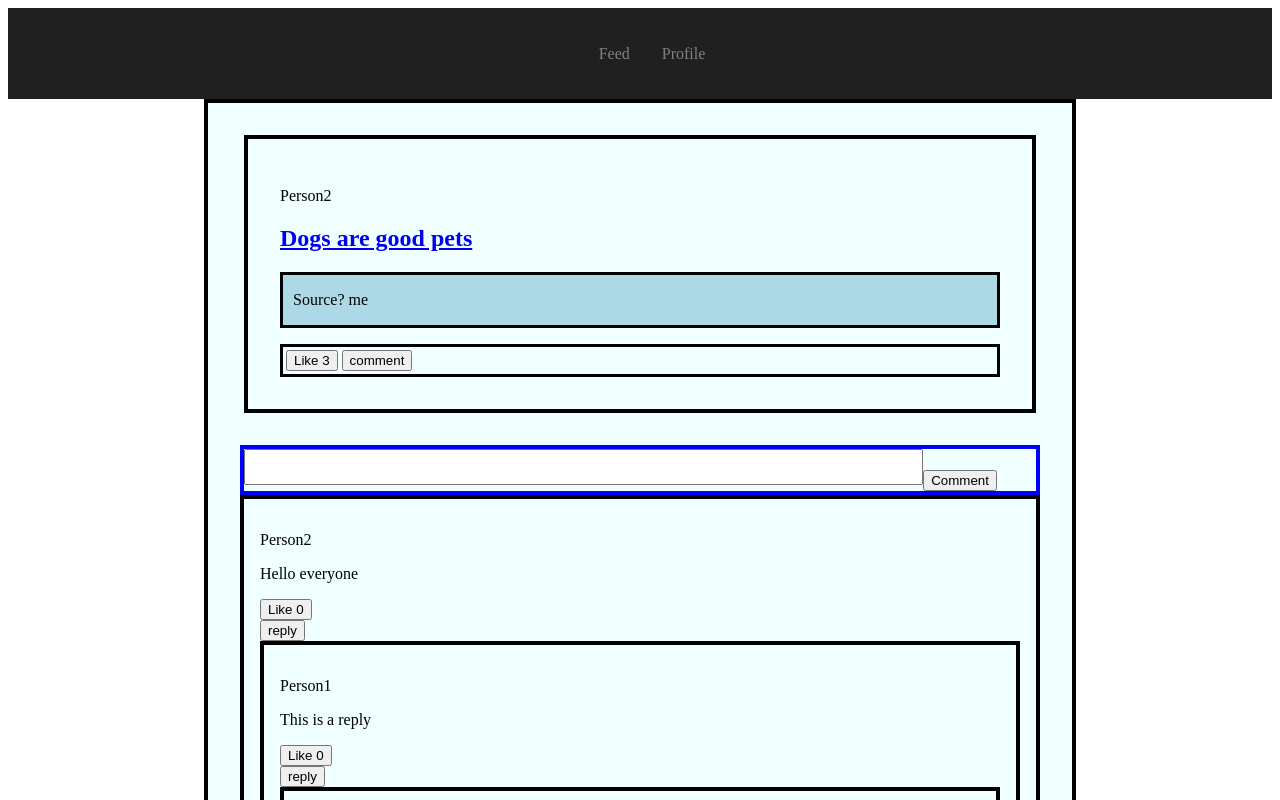
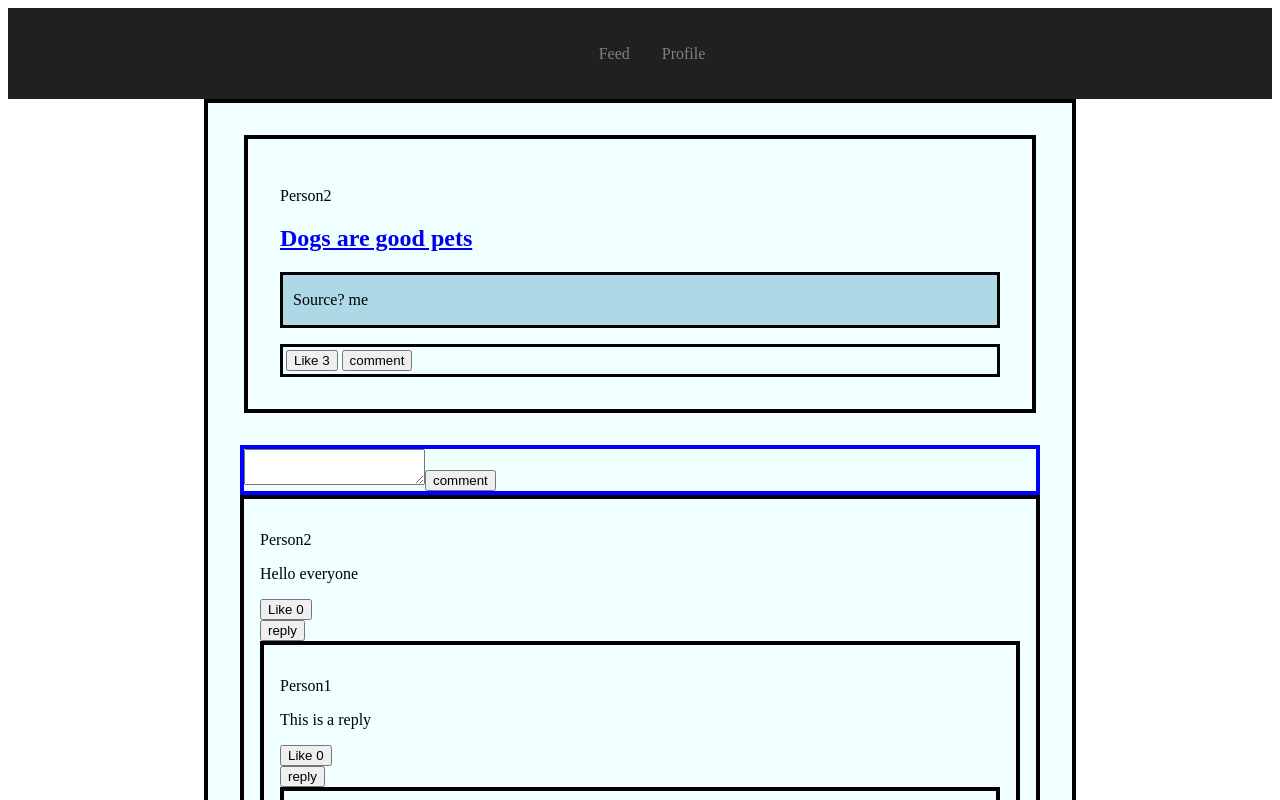
Before and after one commit to CristiSavca/Showy, a React (Create React App) app in the folder client/: page /posts/Person2-Dogs-are-good-pets in a window 1280 px wide. Shown: the top 800 px of the page. Built offline with nearby package versions, Linux system fonts and the light colour scheme.

Commit message:
Added CreateComment component to WholeUserPost

```diff
--- a/client/src/components/FeedComponents/WholeUserPost.js
+++ b/client/src/components/FeedComponents/WholeUserPost.js
@@ -6,6 +6,7 @@ import { useParams } from 'react-router-dom';
 
 import UserPost from "./UserPost";
 import CommentsDisplay from "./CommentsDisplay";
+import CreateComment from './CreateComment';
 
 const WholeUserPost = () => {
     const { id } = useParams();
@@ -71,10 +72,6 @@ const WholeUserPost = () => {
       }
     ]
 
-    function createNewComment(textContent) {
-
-    }
-
     return (
       <div className="whole-post-box">
         {(typeof postData === "undefined") ? (<p>Loading...</p>) :
@@ -87,10 +84,7 @@ const WholeUserPost = () => {
         }
 
         <div className="whole-post-comment-box">
-          {/*  TODO change below to CreateComment component*/}
-          <textarea className="whole-post-comment-textarea" value={textContent} onChange={e => setTextContent(e.target.value)}></textarea>
-          <button onClick={() => createNewComment(textContent)}>Comment</button>
-          {/* TODO if user clicks on the comment button then it should open up the comment div box */}
+          <CreateComment /> {/* where the username is put in as a prop and id of the post */}
         </div>
         <>
           <CommentsDisplay commentsData={commentsData}/> {/* TODO NEED TO CHANGE TO postData.replies */}
```
